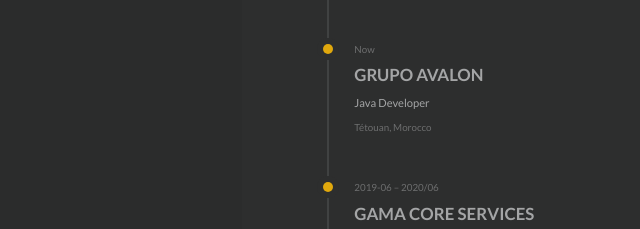
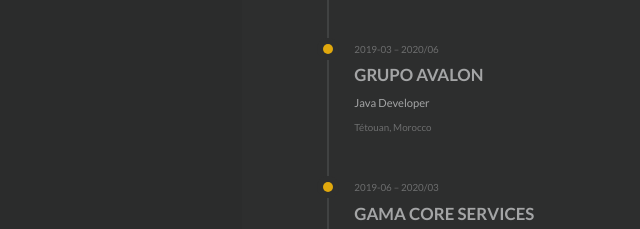
Before and after one commit to kourmouOmar/krmOmar, a plain HTML site: page index.html in a window 1280 px wide. Shown: the part 1887-2116 px from the top of the page, 143-783 px from the left. Drawn offline with Linux system fonts and the light colour scheme.

Commit message:
midf 04-10-2020

```diff
--- a/index.html
+++ b/index.html
@@ -614,7 +614,7 @@
                                         <div class="o-grid">
                                             <div class="o-grid__col-md-5">
                                                 <div class="c-work__timeframe">
-                                                    Now
+                                                    2019-03 &ndash; 2020/06
                                                 </div>
                                                 <h3 class="c-work__heading">
                                                     GRUPO AVALON
@@ -641,7 +641,7 @@
                                         <div class="o-grid">
                                             <div class="o-grid__col-md-5">
                                                 <div class="c-work__timeframe">
-                                                    2019-06 &ndash; 2020/06
+                                                    2019-06 &ndash; 2020/03
                                                 </div>
                                                 <h3 class="c-work__heading">
                                                     GAMA CORE SERVICES
```
